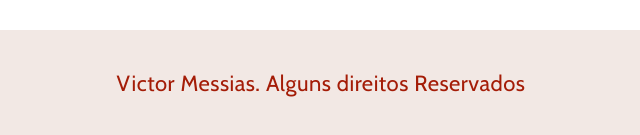
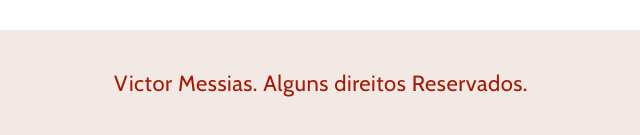
Before and after one commit to victorpmessias/victorpmessias.github.io, a plain HTML site: page index.html in a window 1280 px wide. Shown: the part 2364-2499 px from the top of the page, 319-959 px from the left. Drawn offline with nearby package versions, Linux system fonts and the light colour scheme.

Commit message:
Correção

```diff
--- a/index.html
+++ b/index.html
@@ -134,7 +134,7 @@
             </section>
         </article>
         <footer>
-            <p>Victor Messias. Alguns direitos Reservados</p>
+            <p>Victor Messias. Alguns direitos Reservados.</p>
         </footer>
     </main>
 </body>
```
Also changed, not shown: 1 other file.
